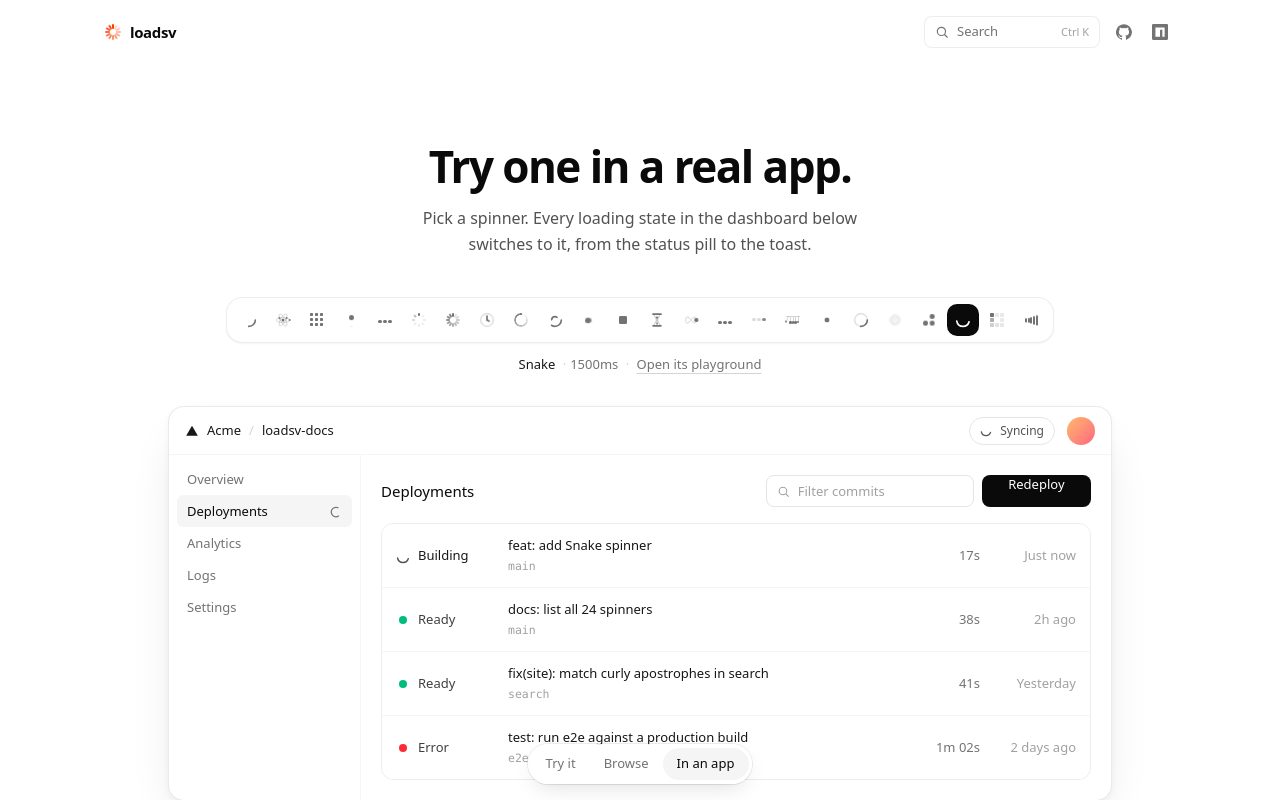
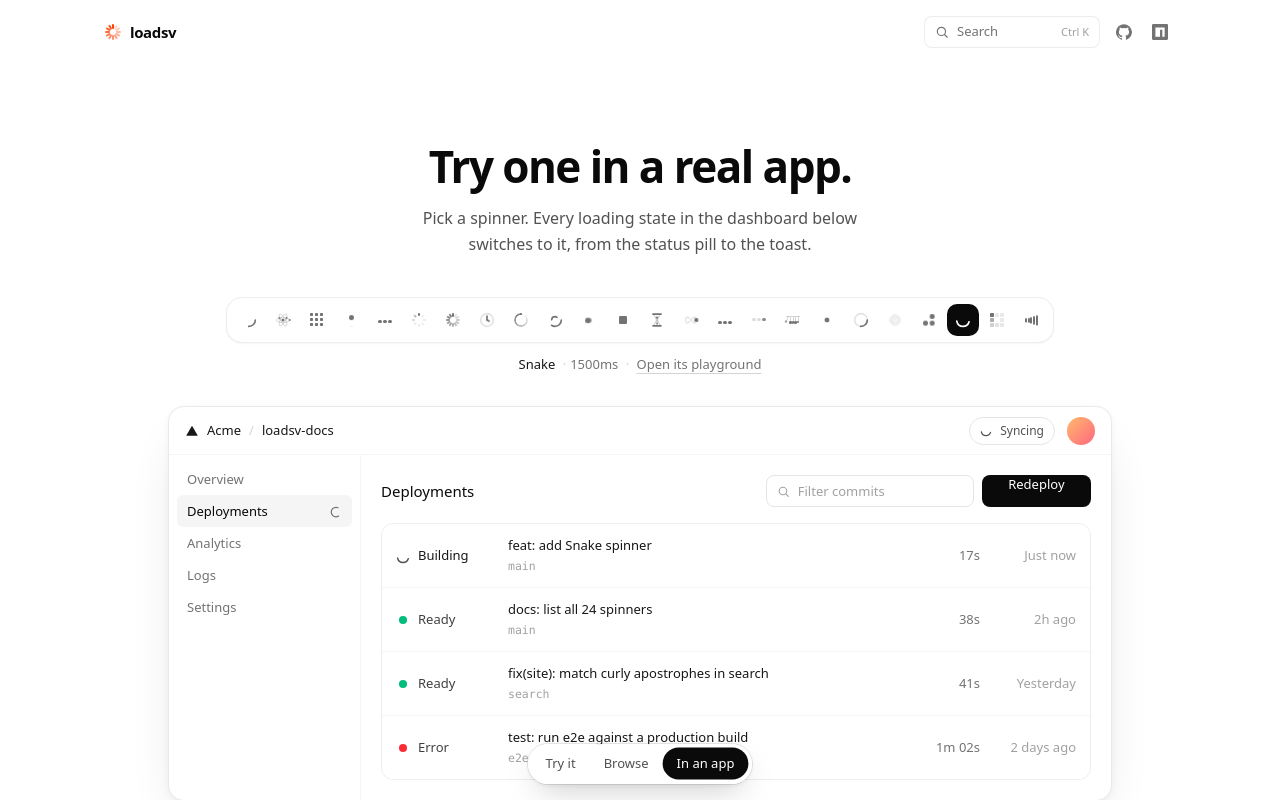
Before and after one commit to PedroLunet/loadsv, a SvelteKit app: page /in-an-app in a window 1280 px wide. Shown: the top 800 px of the page. Built offline with nearby package versions, Linux system fonts and the light colour scheme.

Commit message:
style(site): give the view dock a dark thumb so it stands out

```diff
--- a/src/site/components/ViewDock.svelte
+++ b/src/site/components/ViewDock.svelte
@@ -1,6 +1,8 @@
 <!--
-	Switches between the three ways to see the library. The highlight slides to the chosen
-	view; until the page hydrates, the active link paints it itself so nothing jumps.
+	Switches between the three ways to see the library. The chosen view is a dark thumb:
+	a white copy of the labels on black, clipped to that view. Moving the clip slides the
+	thumb, and every label keeps the right colour mid-slide. Until the page hydrates, the
+	active link paints the thumb itself so nothing jumps.
 -->
 <script lang="ts">
 	import { onMount } from 'svelte';
@@ -13,15 +15,24 @@
 		{ href: resolve('/in-an-app'), label: 'In an app' }
 	];
 
+	// Both layers share these so their labels line up exactly.
+	const label = 'flex h-8 items-center rounded-full px-3.5 text-[13px] font-medium';
+
 	const links: HTMLAnchorElement[] = $state([]);
 	const current = $derived(views.findIndex((view) => view.href === page.url.pathname));
 
-	let highlight = $state<{ x: number; width: number }>();
+	let clip = $state<string>();
 	let slide = $state(false);
 
 	$effect(() => {
 		const link = links[current];
-		if (link) highlight = { x: link.offsetLeft, width: link.offsetWidth };
+		const nav = link?.offsetParent;
+		if (!link || !nav) return;
+		const top = link.offsetTop;
+		const left = link.offsetLeft;
+		const right = nav.clientWidth - left - link.offsetWidth;
+		const bottom = nav.clientHeight - top - link.offsetHeight;
+		clip = `inset(${top}px ${right}px ${bottom}px ${left}px round 999px)`;
 	});
 
 	// Slide between views, but never into the starting position.
@@ -32,20 +43,8 @@
 <div class="pointer-events-none sticky bottom-0 z-30 flex justify-center px-4 pb-4">
 	<nav
 		aria-label="Views"
-		class="pointer-events-auto relative flex rounded-full bg-white/80 p-1 shadow-[0_8px_24px_-8px_rgba(0,0,0,0.16),0_1px_2px_rgba(0,0,0,0.05)] ring-1 ring-neutral-900/[0.07] backdrop-blur-md"
+		class="pointer-events-auto relative flex rounded-full bg-white/85 p-1 shadow-[0_12px_32px_-10px_rgba(0,0,0,0.28),0_2px_6px_-1px_rgba(0,0,0,0.08)] ring-1 ring-neutral-900/10 backdrop-blur-md"
 	>
-		{#if highlight}
-			<span
-				aria-hidden="true"
-				class={[
-					'absolute top-1 bottom-1 left-0 rounded-full bg-neutral-100',
-					slide &&
-						'transition-[translate,width] duration-250 ease-out motion-reduce:transition-none'
-				]}
-				style:translate="{highlight.x}px 0"
-				style:width="{highlight.width}px"
-			></span>
-		{/if}
 		{#each views as view, i (view.href)}
 			{@const active = i === current}
 			<a
@@ -53,11 +52,25 @@
 				href={view.href}
 				aria-current={active ? 'page' : undefined}
 				class={[
-					'relative flex h-8 items-center rounded-full px-3.5 text-[13px] transition-[color,scale] duration-150 ease-out active:scale-[0.97]',
-					active ? 'text-neutral-950' : 'text-neutral-500 hover:text-neutral-900',
-					active && !highlight && 'bg-neutral-100'
+					'relative transition-[color,scale] duration-150 ease-out active:scale-[0.97]',
+					label,
+					active && !clip ? 'bg-neutral-950 text-white' : 'text-neutral-600 hover:text-neutral-950'
 				]}>{view.label}</a
 			>
 		{/each}
+		{#if clip}
+			<div
+				aria-hidden="true"
+				class={[
+					'pointer-events-none absolute inset-0 flex rounded-full bg-neutral-950 p-1',
+					slide && 'transition-[clip-path] duration-250 ease-out motion-reduce:transition-none'
+				]}
+				style:clip-path={clip}
+			>
+				{#each views as view (view.href)}
+					<span class={[label, 'text-white']}>{view.label}</span>
+				{/each}
+			</div>
+		{/if}
 	</nav>
 </div>
```
